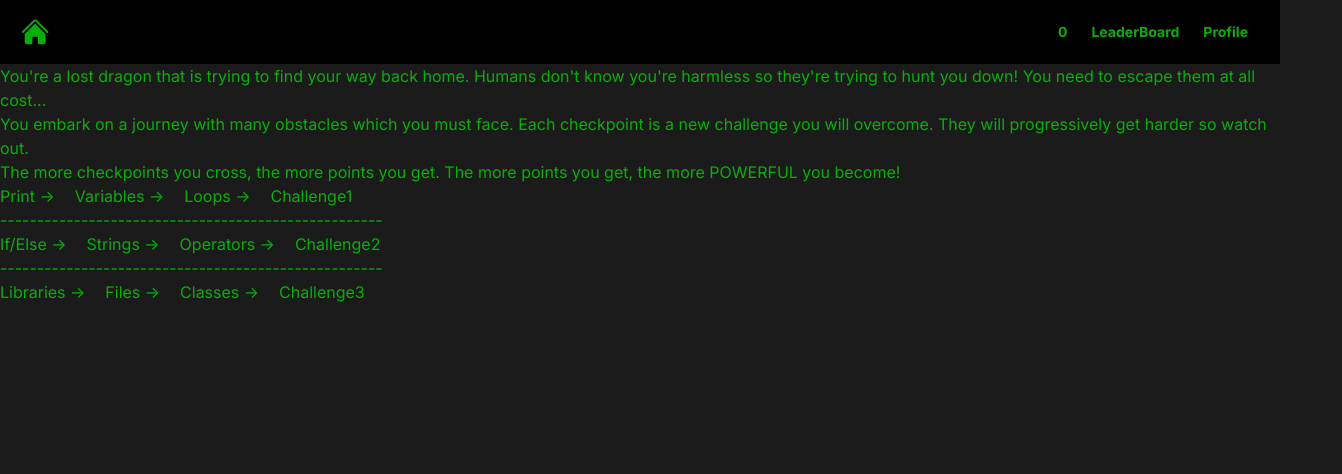
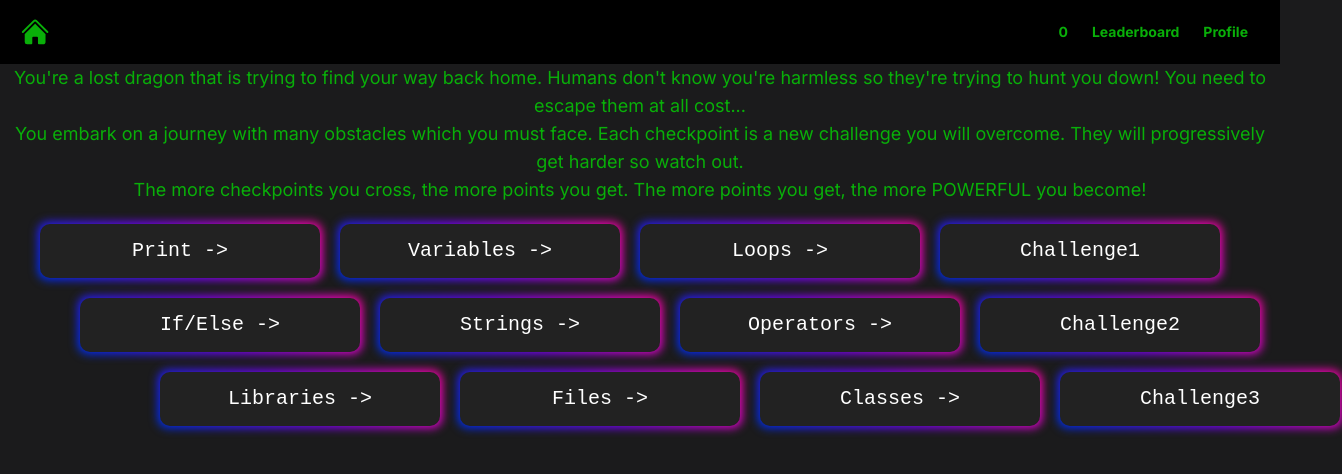
Before and after one commit to lynnhakim/WayneHacks2024, a Next.js app in the folder wayne-hacks/: page / in a window 1280 px wide. Shown: the top 474 px of the page, 1342 px wide, since content can reach past the window. Built offline with nearby package versions, Linux system fonts and the light colour scheme.

Commit message:
failed to make button work

```diff
--- a/wayne-hacks/src/app/Challenge1/page.js
+++ b/wayne-hacks/src/app/Challenge1/page.js
@@ -5,31 +5,14 @@ import Navbar from "../components/Navbar";
 
 export default function Challenge1({Score}) {
 
-      const [count, setCount] = useState(() => {
-        // getting stored value
-        const saved = localStorage.getItem("count");
-        const initialValue = JSON.parse(saved);
-        return initialValue || "";
-      });
-
-      useEffect(() => {
-        // storing input name
-        localStorage.setItem("count", JSON.stringify(count));
-      }, [count]);
-
-    const increment = () => {
-        setCount(count + 5);
-    }
-
   return (
     <div>
         <div>
-          <Navbar Score={count} />
+          <Navbar />
         </div>
-       <h2 className="font-bold text-lg ">You made it home safely! But your family wants to make sure you're not an imposter so they give you a task only you would know how to do solve</h2>
+       <h2 className="font-bold text-lg ">You made it home safely! But your family wants to make sure you're not an imposter so they give you a task only you would know how to solve.</h2>
        <h3>Create an ascending number staircase with 10 rows and we will give you 5 points! </h3>
-      <CodeEditor />
-        <a href="/"><button className="button-q" onClick={() => increment()}>Submit</button></a>
+      <CodeEditor correctAnswer="1 12 123 1234 12345 123456 1234567 12345678 123456789 12345687910" points={5}/>
     </div>
   );
 }
--- a/wayne-hacks/src/app/Loops/page.js
+++ b/wayne-hacks/src/app/Loops/page.js
@@ -4,31 +4,15 @@ import CodeEditor from "../components/CodeEditor";
 import Navbar from "../components/Navbar";
 
 export default function Loops(){
-    const [count, setCount] = useState(() => {
-        // getting stored value
-        const saved = localStorage.getItem("count");
-        const initialValue = JSON.parse(saved);
-        return initialValue || "";
-      });
-
-      useEffect(() => {
-        // storing input name
-        localStorage.setItem("count", JSON.stringify(count));
-      }, [count]);
-
-    const increment = () => {
-        setCount(count + 3);
-    }
     return (
         <div>
         <div>
-          <Navbar Score={count} />
+          <Navbar />
         </div>
 
         <h2 className="font-bold text-lg ">You are faced by the gate of your castle. To unlock it you must insert the password. You remember it's the numbers from 1 to 10.</h2>
         <h3>Create a loop that prints numbers from 1 to 10 to get 3 points!</h3>
-        <CodeEditor />
-        <a href= "/"><button className="button-q" onClick={() => increment()}>Submit</button></a>
+        <CodeEditor correctAnswer="1 2 3 4 5 6 7 8 9 10"/>
 
 
         </div>
--- a/wayne-hacks/src/app/Print/page.js
+++ b/wayne-hacks/src/app/Print/page.js
@@ -4,32 +4,14 @@ import CodeEditor from "../components/CodeEditor";
 import Navbar from "../components/Navbar";
 
 export default function Print() {
-    const [count, setCount] = useState(() => {
-        // getting stored value
-        const saved = localStorage.getItem("count");
-        const initialValue = JSON.parse(saved);
-        return initialValue || "";
-      });
-
-      useEffect(() => {
-        // storing input name
-        localStorage.setItem("count", JSON.stringify(count));
-      }, [count]);
-
-    const increment = () => {
-        setCount(count + 3);
-    }
-
   return (
     <div>
     <div>
-      <Navbar Score={count} />
+      <Navbar/>
     </div>
-      <h2 className=" font-bold text-lg "> Oh no! A human is blocking your way. You must defeat him by telling him to go away</h2>
+      <h2 className=" font-bold text-lg "> Oh no! A human is blocking your way. You must defeat him by telling him to go away.</h2>
       <h3>Print "Go Away!" to save yourself and get 1 point</h3>
-        <CodeEditor />
-        <a href= "/"><button className="button-q" onClick={() => increment()}>Submit</button></a>
-
+        <CodeEditor correctAnswer="go away!" points={1} />
     </div>
   );
 }
--- a/wayne-hacks/src/app/Variables/page.js
+++ b/wayne-hacks/src/app/Variables/page.js
@@ -5,33 +5,18 @@ import Navbar from "../components/Navbar";
 
 export default function Variables(){
 
-    const [count, setCount] = useState(() => {
-        // getting stored value
-        const saved = localStorage.getItem("count");
-        const initialValue = JSON.parse(saved);
-        return initialValue || "";
-      });
 
-      useEffect(() => {
-        // storing input name
-        localStorage.setItem("count", JSON.stringify(count));
-      }, [count]);
-
-    const increment = () => {
-        setCount(count + 3);
-    }
     return (
         <>
         <div>
 
     <div>
-      <Navbar Score={count} />
+      <Navbar />
     </div>
 
         <h1 className="font-bold text-lg text-white">A guard apears in front of you! He won't let you pass unless you follow his instructions. He asks you the following:</h1>
-        <h3 className="text-white"> Create 3 variables of the following types: int, bool, string and get 2 points! </h3>
-        <CodeEditor />
-        <a href= "/"><button className="button-q" onClick={() => increment()}>Submit</button></a>
+        <h3 className="text-white"> Create a variable called "password," equal to zero, convert it to int, bool, and string, and you will get 2 points! </h3>
+        <CodeEditor correctAnswer="password = 0 bool(password) string(password)"/>
         </div>
 
 
--- a/wayne-hacks/src/app/components/CodeEditor.js
+++ b/wayne-hacks/src/app/components/CodeEditor.js
@@ -1,15 +1,28 @@
 "use client";
-import { useState } from "react";
+import { useState, useEffect } from "react";
 import CodeMirror from "@uiw/react-codemirror";
 import { loadLanguage } from "@uiw/codemirror-extensions-langs";
 
-export default function CodeEditor() {
+export default function CodeEditor({correctAnswer, points}) {
   const [value, setValue] = useState("");
-  const [result, setResult] = useState("");
+  const [codeResult, setCodeResult] = useState("");
+  const [success, setSuccess] = useState(false);
 
   const onChange = (val) => {
     setValue(val);
   };
+
+  const [count, setCount] = useState(() => {
+    // getting stored value
+    const saved = localStorage.getItem("count");
+    const initialValue = JSON.parse(saved);
+    return initialValue || "";
+  });
+
+  useEffect(() => {
+    // storing input name
+    localStorage.setItem("count", JSON.stringify(count));
+  }, [count]);
 
   const runCode = async () => {
     const url = 'https://python-3-code-compiler.p.rapidapi.com/';
@@ -30,11 +43,24 @@ export default function CodeEditor() {
     try {
       const response = await fetch(url, options);
       const result = await response.json();
-      setResult(result.output); // Set the result state with the API response
+      if (result.output !== undefined) {
+        setCodeResult(result.output); // Set the result state with the API response
+
+      } else {
+        console.log("API response is undefined");
+      }
     } catch (error) {
       console.error(error);
     }
   }
+
+  useEffect(() => {
+    if (codeResult && codeResult.substring(correctAnswer)) {
+      setCount(count + points);
+      setSuccess(true);
+    }
+    console.log(codeResult);
+  },[codeResult])
 
   return (
     <div>
@@ -49,7 +75,10 @@ export default function CodeEditor() {
       <button onClick={runCode} style={{padding: '5px', backgroundColor: 'black', color: 'green' }}>Run Code</button>
       <div className="bg-black h-screen">
         <h3 style={{fontSize: '18px', padding: '5px', color: 'green' }}>Result:</h3>
-        <div className="m-1 text-white">{result}</div>
+        <div className="m-1 text-white">{codeResult}</div>
+        {success ? <p>"Well Done!"</p>:
+        codeResult}
+        <button className="button-q">Submit</button>
       </div>
     </div>
   );
--- a/wayne-hacks/src/app/components/Navbar.js
+++ b/wayne-hacks/src/app/components/Navbar.js
@@ -6,14 +6,12 @@ export default function Navbar({Score}) {
     <div className="flex bg-black h-16 items-center z-40">
       <HomeIcon className="h-8 w-8 ml-5" />
       <div className="flex text-sm items-center mr-5 justify-end w-full">
-        <a href="/Score">
-          <p className="mx-3 text-gray font-bold hover:underline cursor-pointer">
+          <p className="mx-3 text-gray font-bold hover: cursor-default">
             {Score}
           </p>
-        </a>
-        <a href="/LeaderBoard">
+        <a href="/Leaderboard">
           <p className="hidden md:block mx-3 text-gray font-bold hover:underline cursor-pointer">
-            LeaderBoard
+            Leaderboard
           </p>
         </a>
         <a href="/Profile">
--- a/wayne-hacks/src/app/globals.css
+++ b/wayne-hacks/src/app/globals.css
@@ -43,6 +43,75 @@ html {
 .button-q:hover span{
   background:none;
 }
+.button-r {
+  padding: 0.6em 2em;
+  border: none;
+  outline: none;
+  color: rgb(255, 255, 255);
+  background: #111;
+  cursor: pointer;
+  position: relative;
+  z-index: 0;
+  min-width: 280px;
+  font-size: 20px;
+  font-family:monospace;
+  border-radius: 10px;
+  user-select: none;
+  -webkit-user-select: none;
+  touch-action: manipulation;
+}
+
+.button-r:before {
+  content: "";
+  background: linear-gradient(
+    45deg,
+    #ff0000,
+    #ff7300,
+    #fffb00,
+    #48ff00,
+    #00ffd5,
+    #002bff,
+    #7a00ff,
+    #ff00c8,
+    #ff0000
+  );
+  position: absolute;
+  top: -2px;
+  left: -2px;
+  background-size: 400%;
+  z-index: -1;
+  filter: blur(5px);
+  -webkit-filter: blur(5px);
+  width: calc(100% + 4px);
+  height: calc(100% + 4px);
+  animation: glowing-button-85 20s linear infinite;
+  transition: opacity 0.3s ease-in-out;
+  border-radius: 10px;
+}
+
+@keyframes glowing-button-85 {
+  0% {
+    background-position: 0 0;
+  }
+  50% {
+    background-position: 400% 0;
+  }
+  100% {
+    background-position: 0 0;
+  }
+}
+
+.button-r:after {
+  z-index: -1;
+  content: "";
+  position: absolute;
+  width: 100%;
+  height: 100%;
+  background: #222;
+  left: 0;
+  top: 0;
+  border-radius: 10px;
+}
 @tailwind base;
 @tailwind components;
 @tailwind utilities;
--- a/wayne-hacks/src/app/page.js
+++ b/wayne-hacks/src/app/page.js
@@ -19,20 +19,21 @@ export default function Home() {
       <Navbar Score={count} />
       </div>
       <div>
-      <h3>
+      <h3 className="text-lg text-center">
         You're a lost dragon that is trying to find your way back home. Humans don't know you're harmless so they're trying to hunt you down! You need to escape them at all cost...
         </h3>
-        <h2
+        <h2 className="text-lg text-center"
         >You embark on a journey with many obstacles which you must face. Each checkpoint is a new challenge you will overcome. They will progressively get harder so watch out.
         </h2>
-        <h2
+        <h2 className="text-lg text-center"
         > The more checkpoints you cross, the more points you get. The more points you get, the more POWERFUL you become!
         </h2>
 
 
 
       </div>
-      <div className=" flex textalign-center space-x-5">
+      <div className="w-screen flex flex-col justify-center" >
+      <div className="ml-10 mt-5 textalign-center space-x-5 flex">
       <a href="/Print">
         <Button Title="     Print     ->     " >Print</Button>
           </a>
@@ -50,15 +51,10 @@ export default function Home() {
         </a>
 
       </div>
-     <div>
-
-      ----------------------------------------------------
-
-     </div>
 
       <div>
 
-      <div className=" flex textalign-center space-x-5">
+      <div className=" flex ml-20 mt-5 textalign-center space-x-5">
       <a href="/If/Else">
         <Button Title="     If/Else     ->     ">If/Else</Button>
           </a>
@@ -77,15 +73,10 @@ export default function Home() {
 
       </div>
       </div>
-      <div>
-
-      ----------------------------------------------------
-
-     </div>
 
       <div>
 
-      <div className=" flex textalign-center space-x-5">
+      <div className=" flex ml-40 mt-5 textalign-center space-x-5">
       <a href="/Libraries">
         <Button Title="Libraries     ->     ">Libraries</Button>
           </a>
@@ -106,6 +97,7 @@ export default function Home() {
       </div>
 
     </div>
+    </div>
 
   );
 }
@@ -113,7 +105,7 @@ export default function Home() {
 function Button({ Title }) {
   return (
     <div className="">
-      <button className="">
+      <button className="button-r">
         {Title}
       </button>
     </div>
```
